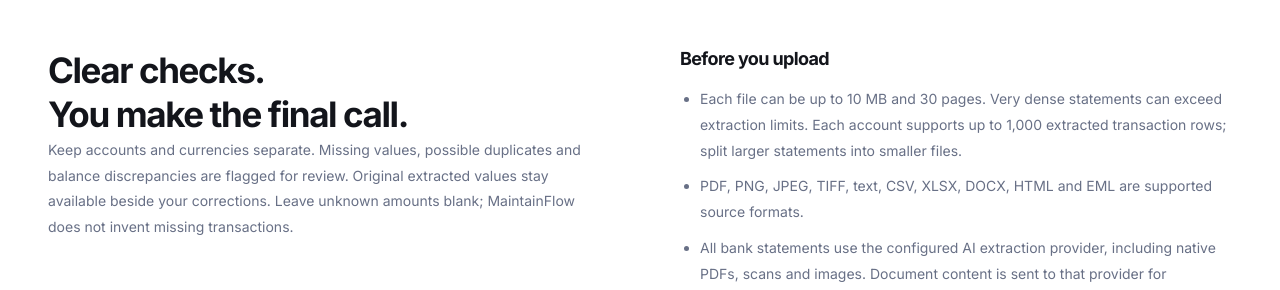
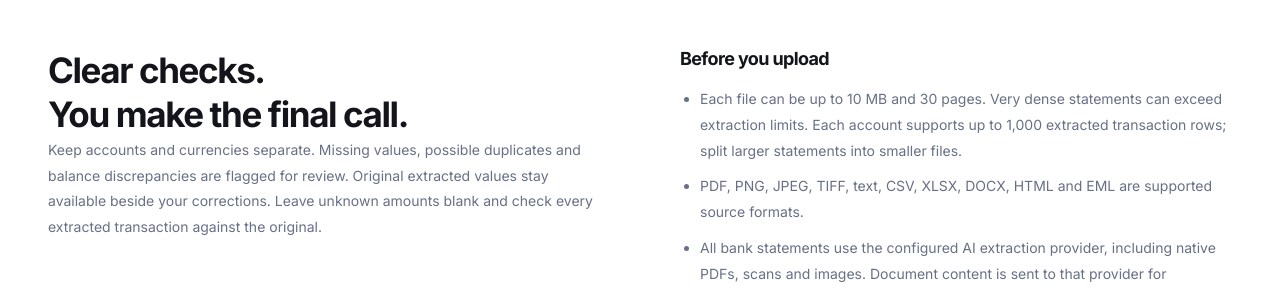
Before and after one commit to rory-hayes/maintainflow, a React (Vite) app: page /bank-statement-converter in a window 1280 px wide. Shown: the part 980-1270 px from the top of the page. Built offline with nearby package versions, Linux system fonts and the light colour scheme; no server answers.

Commit message:
Clarify page credits and bank extraction review guidance (#60)
Co-authored-by: Rory <rory@Rorys-MacBook-Pro.local>

```diff
--- a/src/features/bank-statements/BankLanding.tsx
+++ b/src/features/bank-statements/BankLanding.tsx
@@ -13,7 +13,7 @@ export default function BankLanding(){
       <div className="bank-sample" aria-label="Illustrative statement conversion"><div className="bank-sample-title"><FileText size={22}/><span>Monthly statement</span><span className="bank-label">Illustration</span></div><div className="bank-sample-lines"><span/><span/><span/></div><div className="bank-sample-arrow"><ArrowRight size={24}/><span>Review transactions</span></div><div className="bank-sample-table"><div><strong>Date</strong><strong>Description</strong><strong>Debit</strong></div><div><span>04 Sep</span><span>Office supplies</span><span>42.50</span></div><div><span>07 Sep</span><span>Internet service</span><span>65.00</span></div><div><span>12 Sep</span><span>Travel</span><span>18.20</span></div></div><p><CheckCircle2 size={16}/>Approve the values you have checked.</p></div>
     </section>
     <section className="marketing-container bank-public-steps" aria-label="How bank statement conversion works">{[{Icon:FileText,title:'1. Add your statements',text:'Upload up to 20 files at a time. Choose how dates and decimal separators are written.'},{Icon:ScanLine,title:'2. Check every account',text:'Review transactions beside the original. Correct, add or exclude rows, with source evidence kept visible.'},{Icon:Table2,title:'3. Download approved data',text:'Export the approved revision as CSV or Excel. Select several approved statements for one download.'}].map(({Icon,title,text})=><div key={title}><Icon size={28} strokeWidth={1.5}/><h2>{title}</h2><p>{text}</p></div>)}</section>
-    <section className="marketing-container bank-public-details"><div><h2>Clear checks.<br/>You make the final call.</h2><p>Keep accounts and currencies separate. Missing values, possible duplicates and balance discrepancies are flagged for review. Original extracted values stay available beside your corrections. Leave unknown amounts blank; MaintainFlow does not invent missing transactions.</p></div><div><h3>Before you upload</h3><ul><li>Each file can be up to 10 MB and 30 pages. Very dense statements can exceed extraction limits. Each account supports up to 1,000 extracted transaction rows; split larger statements into smaller files.</li><li>PDF, PNG, JPEG, TIFF, text, CSV, XLSX, DOCX, HTML and EML are supported source formats.</li><li>All bank statements use the configured AI extraction provider, including native PDFs, scans and images. Document content is sent to that provider for extraction.</li><li>Extraction can miss or misread details. Review the original before approving; support for every bank or layout is not guaranteed.</li></ul><Link className="link" to="/privacy">Read the privacy information</Link></div></section>
+    <section className="marketing-container bank-public-details"><div><h2>Clear checks.<br/>You make the final call.</h2><p>Keep accounts and currencies separate. Missing values, possible duplicates and balance discrepancies are flagged for review. Original extracted values stay available beside your corrections. Leave unknown amounts blank and check every extracted transaction against the original.</p></div><div><h3>Before you upload</h3><ul><li>Each file can be up to 10 MB and 30 pages. Very dense statements can exceed extraction limits. Each account supports up to 1,000 extracted transaction rows; split larger statements into smaller files.</li><li>PDF, PNG, JPEG, TIFF, text, CSV, XLSX, DOCX, HTML and EML are supported source formats.</li><li>All bank statements use the configured AI extraction provider, including native PDFs, scans and images. Document content is sent to that provider for extraction.</li><li>Extraction can miss or misread details. Review the original before approving; support for every bank or layout is not guaranteed.</li></ul><Link className="link" to="/privacy">Read the privacy information</Link></div></section>
     <section className="marketing-container bank-public-cta"><h2>Less copying. More checking.</h2><Link className="button primary marketing-cta" to={start}>Start with your statement<ArrowRight size={18}/></Link></section>
   </main><MarketingFooter/></div>;
 }
--- a/src/features/marketing/Landing.tsx
+++ b/src/features/marketing/Landing.tsx
@@ -25,7 +25,7 @@ const integrations = [
 const faqs = [
   { question: 'What can I extract?', answer: 'Start with invoices, receipts, purchase orders, lead emails or a custom schema. Define the fields your workflow needs.' },
   { question: 'Can I check the results before exporting?', answer: 'Yes. Open a document to compare extracted fields with the original, correct values and approve a result. Missing values and validation issues stay visible during review.' },
-  { question: 'How are pages counted?', answer: 'An accepted, unique upload uses its page count. PDFs are counted by page; an image or text document counts as one page. Automatic retries do not add usage. Choosing to reprocess a document counts its pages again. Your workspace shows its current allowance and usage.' },
+  { question: 'How are pages counted?', answer: 'An accepted, unique upload uses its page count. PDFs and TIFFs are counted by page; XLSX files by worksheet. PNG, JPEG and supported text documents count as one page. Automatic retries do not add usage. Choosing to reprocess a document counts its pages again. Your workspace shows its current allowance and usage.' },
   { question: 'Can I connect my existing tools?', answer: 'Download CSV, XLSX or JSON, or build a connection with the API and signed webhooks. The automation guides describe webhook bridges, not published native marketplace connectors. Google Sheets needs a configured Google connection.' },
   { question: 'What do I need for AI extraction?', answer: '', ai: true },
 ];
```
